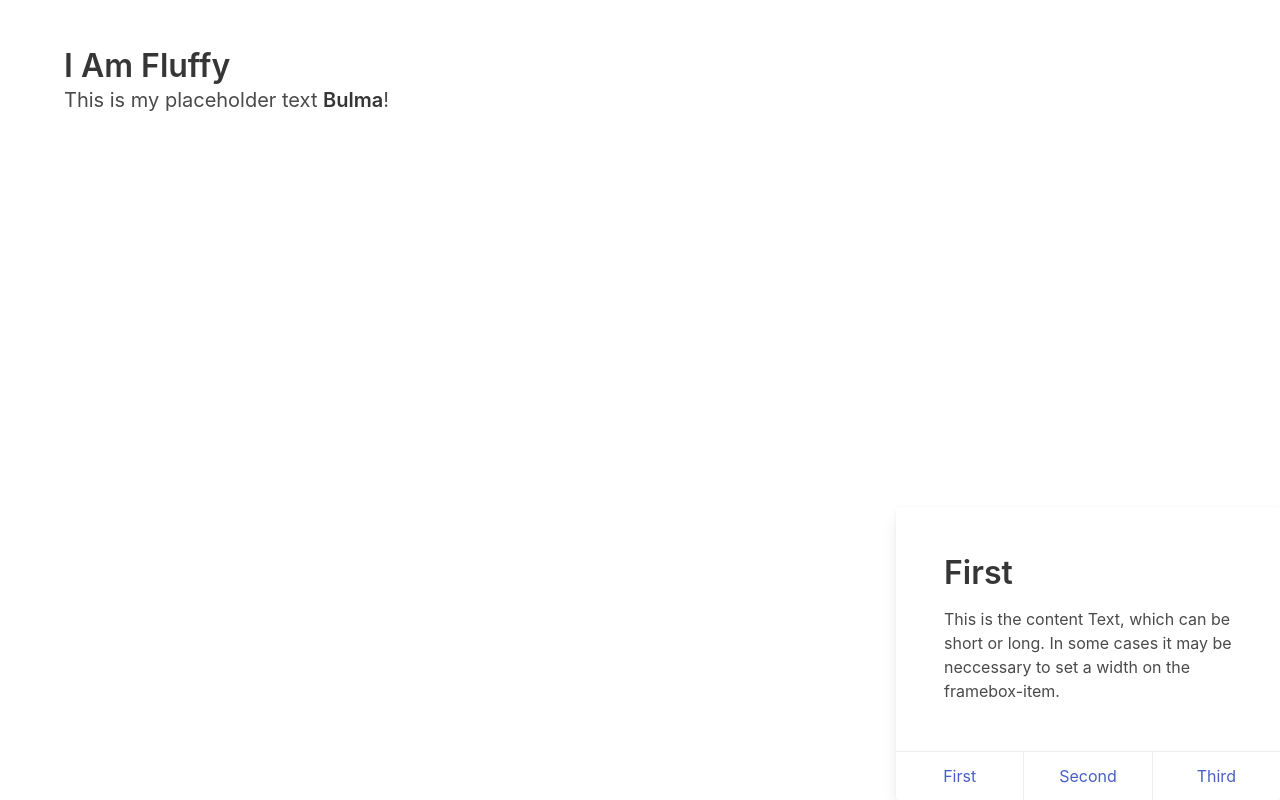
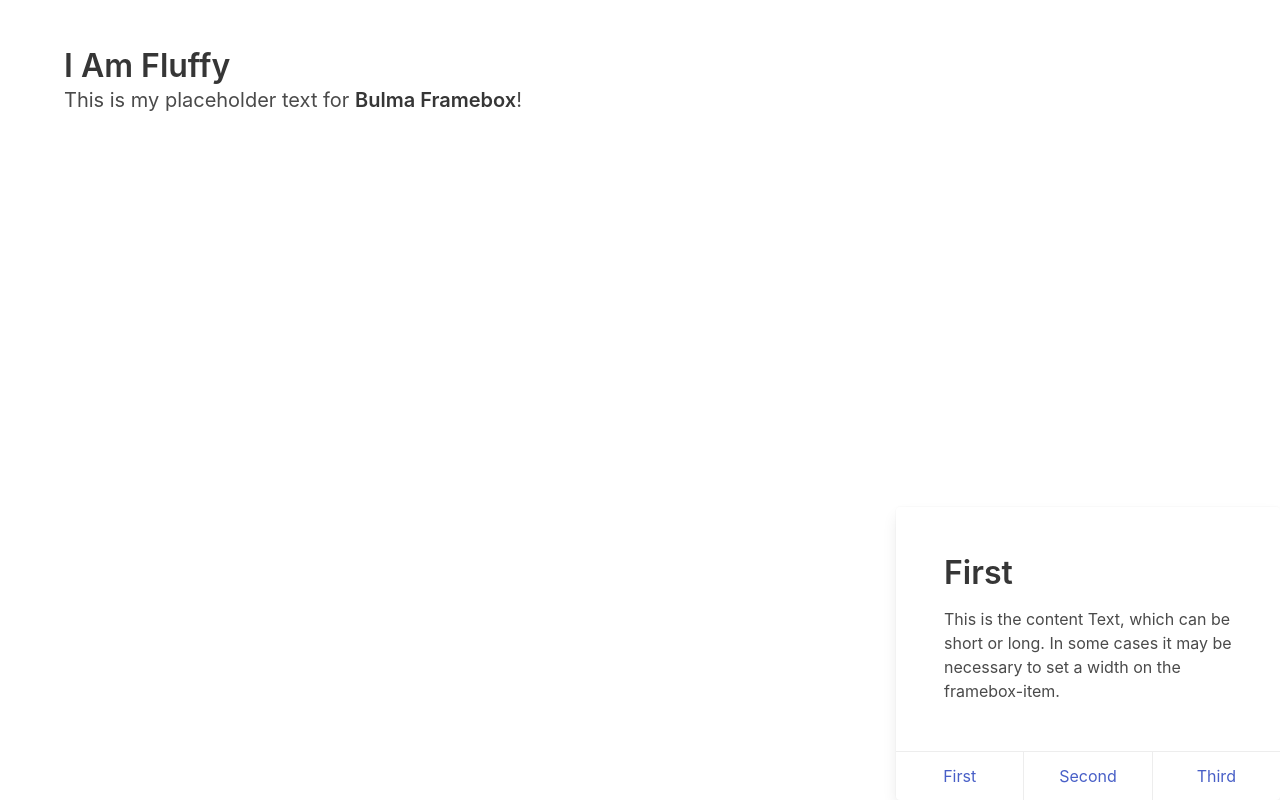
Before and after one commit to frizzant/bulma-framebox, a plain HTML site: page preview.html in a window 1280 px wide. Drawn offline with nearby package versions, Linux system fonts and the light colour scheme.

Commit message:
Version 0.0.2

```diff
--- a/index.html
+++ b/preview.html
@@ -15,7 +15,7 @@
 			I Am Fluffy
 		</h1>
 		<p class="subtitle">
-			This is my placeholder text <strong>Bulma</strong>!
+			This is my placeholder text for <strong>Bulma Framebox</strong>!
 		</p>
 	</div>
 </section>
@@ -24,7 +24,7 @@
 	<section class="section content column">
 		<div class="framebox-item framebox-visible" data-title="First">
 			<h1>First</h1>
-			<p>This is the content Text, which can be short or long. In some cases it may be neccessary to set a width on the framebox-item.</p>
+			<p>This is the content Text, which can be short or long. In some cases it may be necessary to set a width on the framebox-item.</p>
 		</div>
 		<div class="framebox-item" data-title="Second">
 			<h1>Second</h1>
```
Also changed, not shown: 1 other file.
